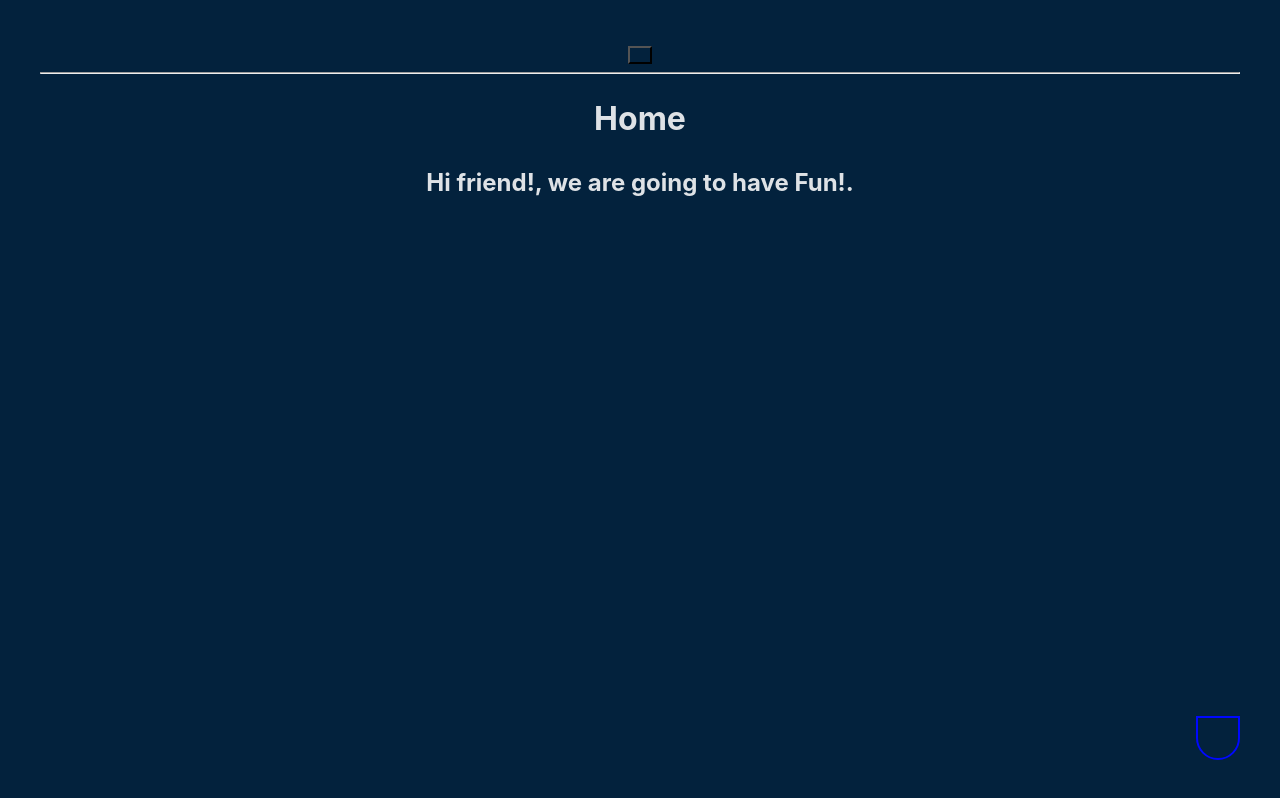
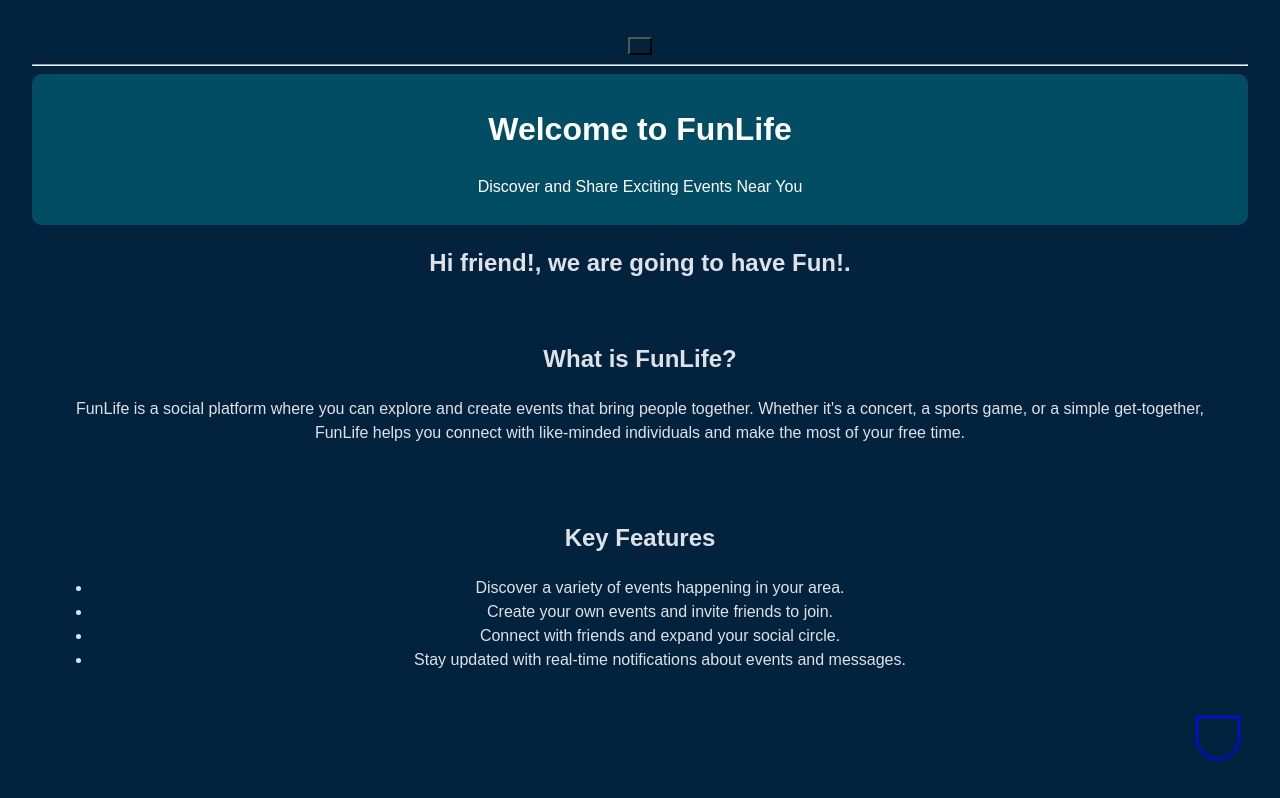
Before and after one commit to antkera/FunLife-client, a React (Vite) app: page / in a window 1280 px wide. Built offline with nearby package versions, Linux system fonts and the light colour scheme; no server answers; some icons are missing.

Commit message:
readme & homepage info

```diff
--- a/src/App.css
+++ b/src/App.css
@@ -3,6 +3,35 @@
   margin: 0 auto;
   padding: 2rem;
   text-align: center;
+}
+body {
+  font-family: Arial, sans-serif;
+  margin: 0;
+  padding: 0;
+
+}
+header {
+  border-radius: 10px;
+  background-color: rgba(0, 255, 255, 0.196);
+  color: white;
+  padding: 10px;
+  text-align: center;
+}
+
+section {
+  padding: 20px;
+  text-align: center;
+}
+
+footer {
+  background-color: #333;
+  color: white;
+  padding: 10px;
+  text-align: center;
+  position: fixed;
+  bottom: 0;
+  width: 100%;
+
 }
 div {
   transition-duration: 1s;
--- a/src/pages/Home.jsx
+++ b/src/pages/Home.jsx
@@ -8,8 +8,29 @@ export default function Home() {
 
   return (
     <div>
-      <h1>Home</h1>
-      <h2>{welcomeMessage}</h2>
+
+    <header>
+    <h1>Welcome to FunLife</h1>
+    <p>Discover and Share Exciting Events Near You</p>
+    </header>
+
+    <h2>{welcomeMessage}</h2>
+    <section>
+        <h2>What is FunLife?</h2>
+        <p>FunLife is a social platform where you can explore and create events that bring people together. Whether it's a concert, a sports game, or a simple get-together, FunLife helps you connect with like-minded individuals and make the most of your free time.</p>
+    </section>
+
+    <section>
+        <h2>Key Features</h2>
+        <ul>
+            <li>Discover a variety of events happening in your area.</li>
+            <li>Create your own events and invite friends to join.</li>
+            <li>Connect with friends and expand your social circle.</li>
+            <li>Stay updated with real-time notifications about events and messages.</li>
+        </ul>
+    </section>
+
+
     </div>
   );
 }
```
Also changed, not shown: 1 other file (tests, documents, lock files or other folders).
